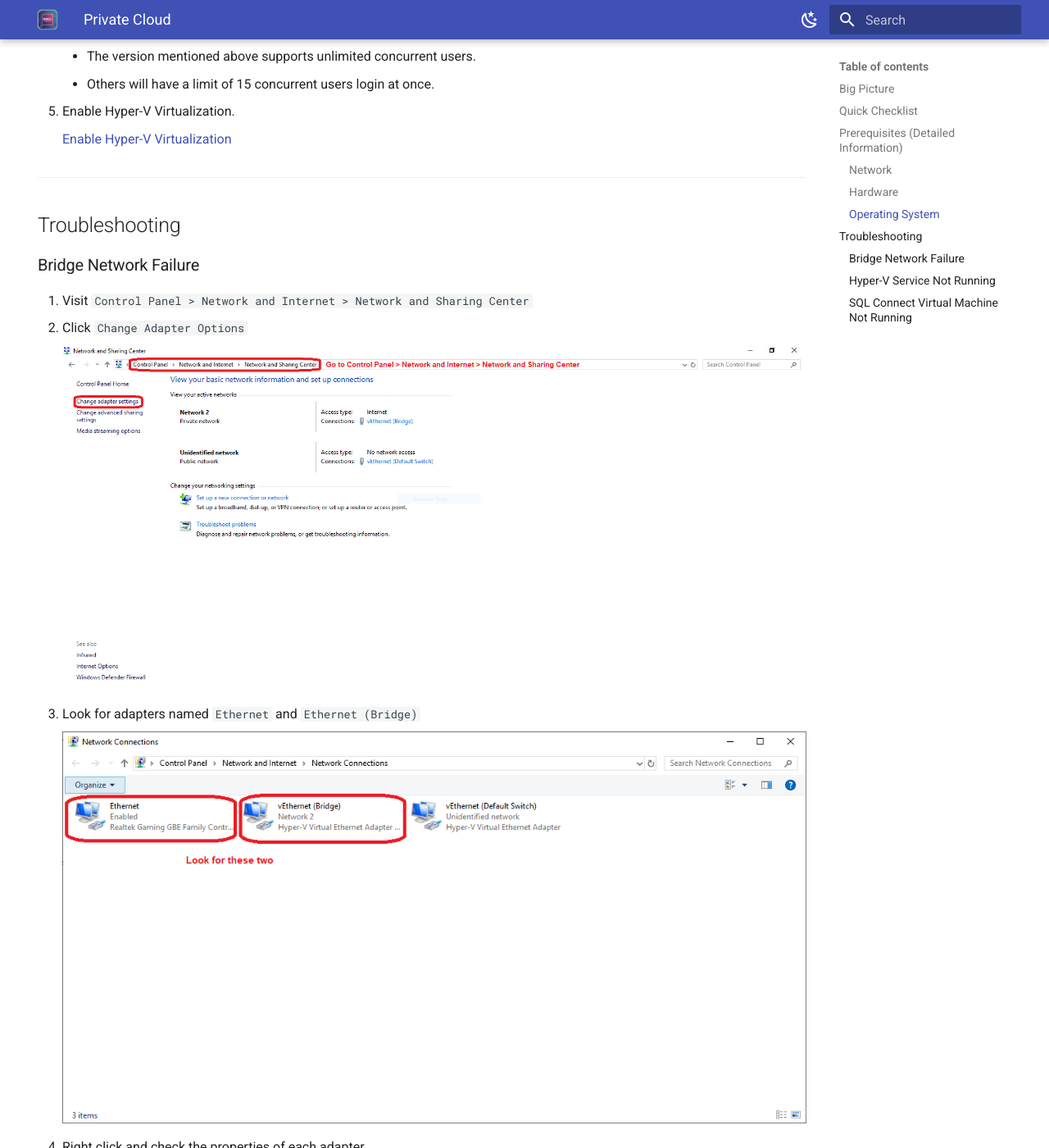
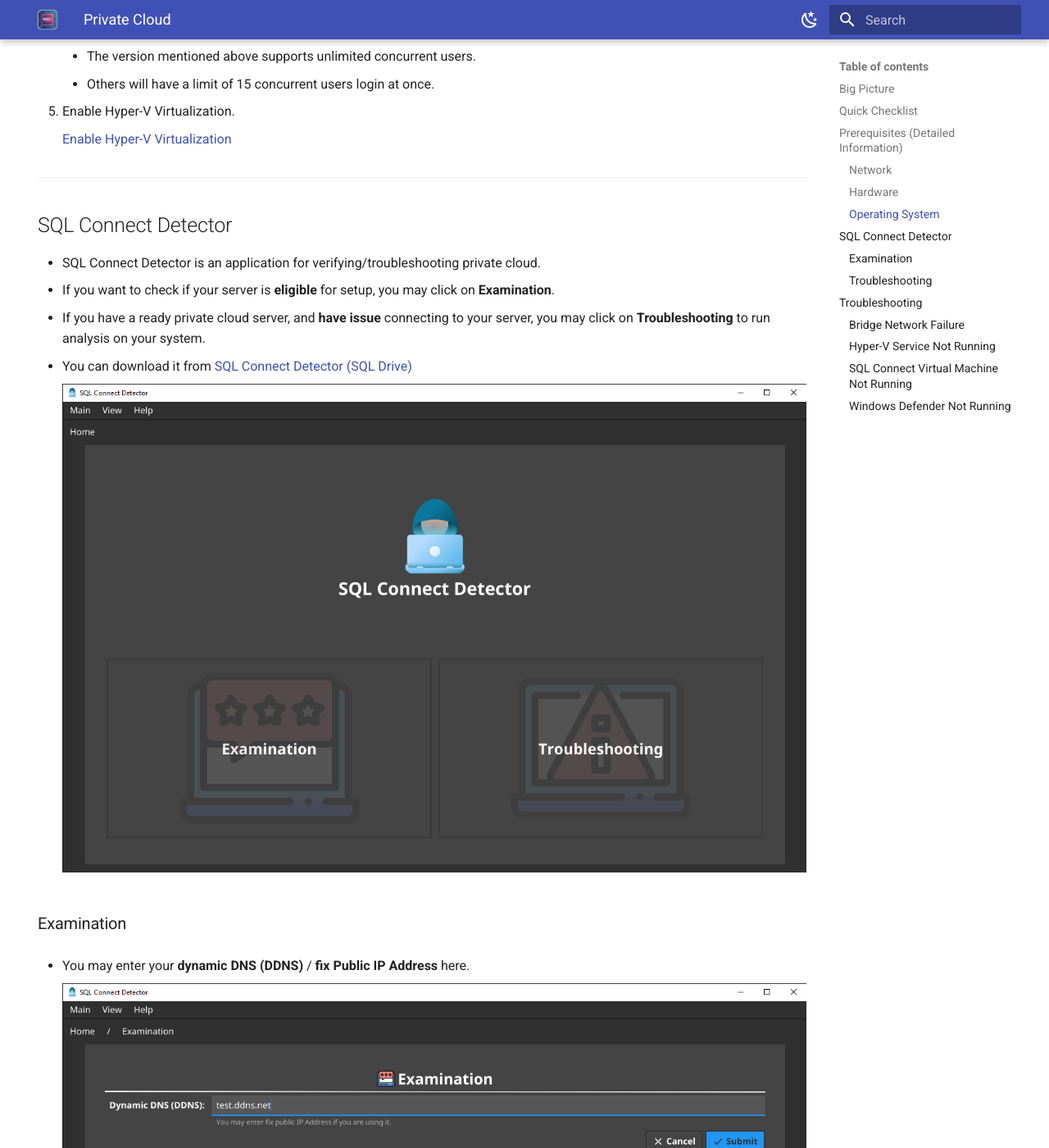
Before and after one commit to songlim327/sql-connect-doc, an MkDocs documentation site: the page built from docs/private-cloud.md, in a window 1280 px wide and 1400 px high, scrolled down 2851 px. Shown: the whole window at 82% size. Built offline with MkDocs 1.6.1 and Material for MkDocs 9.7.7, drawn with Linux system fonts in a browser that asks for light colours; some of the changed text lies outside the part shown.

Commit message:
[General] Introduce SQL Connect Detector

```diff
--- a/docs/private-cloud.md
+++ b/docs/private-cloud.md
@@ -81,6 +81,38 @@
   	[Enable Hyper-V Virtualization](https://docs.microsoft.com/en-us/virtualization/hyper-v-on-windows/quick-start/enable-hyper-v)
 
 ---
+## SQL Connect Detector
+- SQL Connect Detector is an application for verifying/troubleshooting private cloud.
+- If you want to check if your server is **eligible** for setup, you may click on **Examination**.
+- If you have a ready private cloud server, and **have issue** connecting to your server, you may click on **Troubleshooting** to run analysis on your system.
+- You can download it from [SQL Connect Detector (SQL Drive)](https://drive.sql.com.my/s/oRz2c52md9tGjrz)
+
+	![SQL Connect Detector 1](img/private-cloud/sql-connect-detector-1.png)
+
+### Examination
+- You may enter your **dynamic DNS (DDNS)** / **fix Public IP Address** here.
+
+	![SQL Connect Detector 2](img/private-cloud/sql-connect-detector-2.png)
+
+- In the next windows, a report will show you if your server is eligible for the setup.
+- Your server is ready to setup if **the report has every fields in <text style="color: #43a047">green</text>**.
+- Suggestions will be given based on the report result.
+
+	![SQL Connect Detector 3](img/private-cloud/sql-connect-detector-3.png)
+
+### Troubleshooting
+- You may enter your **dynamic DNS (DDNS)** / **fix Public IP Address** here.
+- You may also change the port forwarded if you are not using the default.
+
+	![SQL Connect Detector 4](img/private-cloud/sql-connect-detector-4.png)
+
+- In the next windows, a report will show you what issue your server is facing.
+- Your server's state is healthy if **the report has no field marked in <text style="color:#f44336">red</text>**.
+- Suggestions / solutions will be given based on the report.
+
+	![SQL Connect Detector 5](img/private-cloud/sql-connect-detector-5.png)
+
+---
 ## Troubleshooting
 ### Bridge Network Failure
 1. Visit `Control Panel > Network and Internet > Network and Sharing Center`
@@ -124,3 +156,10 @@
 4. If it's state is some state other than running, right click on the virtual machine, and click *Start*.
 
 	![VM Status 2](img/private-cloud/vm-status-2.png)
+
+---
+### Windows Defender Not Running
+1. If the service is not running, you have probably install **third party antivirus** in your server.
+2. Antivirus like Kaspersky, Avira, Avast and so on are considered as third party antivirus.
+3. These antivirus acts differently in different operation and the outcome is unpredictable.
+4. What you can do is, uninstall it and restart your server. If the issue persist after uninstall, kindly contact our dealer / support.
```
Also changed, not shown: docs/img/private-cloud/sql-connect-detector-1.png (added), docs/img/private-cloud/sql-connect-detector-2.png (added), docs/img/private-cloud/sql-connect-detector-3.png (added), docs/img/private-cloud/sql-connect-detector-4.png (added), docs/img/private-cloud/sql-connect-detector-5.png (added), 1 other file.
